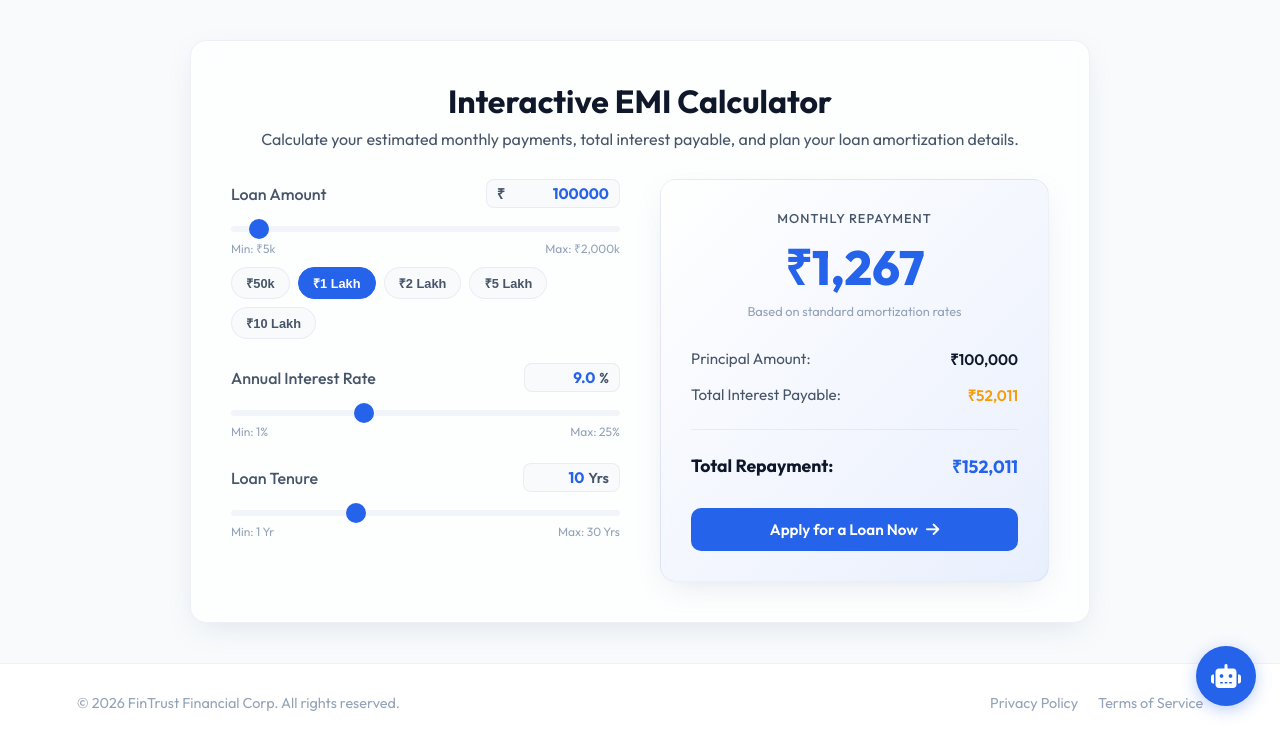
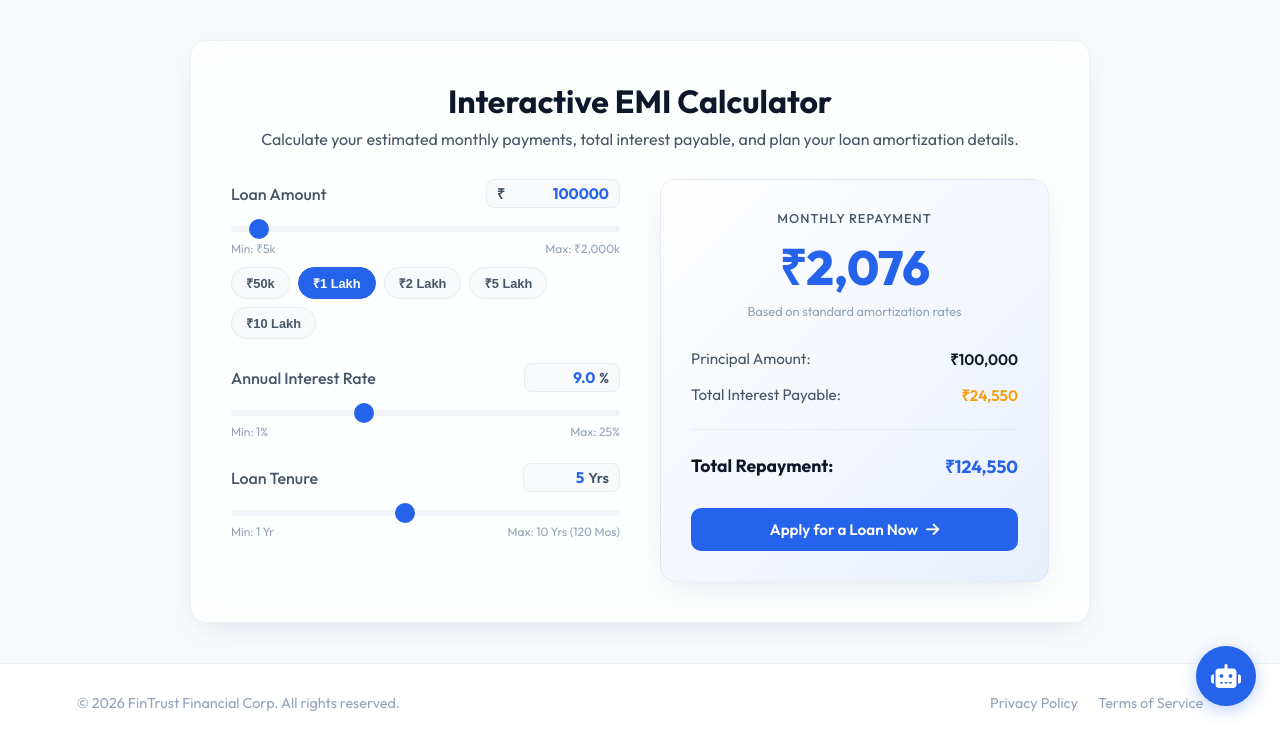
Before and after one commit to ayushchaudhary98012-commits/Fincheck2.o, a Flask app: page /calculator in a window 1280 px wide. Shown: the part 70-812 px from the top of the page. Run offline with Flask 3, Linux system fonts and the light colour scheme; some libraries are stand-ins or nearby versions.

Commit message:
fix: restrict loan tenure to maximum 120 months (10 years) in application form and calculator

```diff
--- a/frontend/templates/calculator.html
+++ b/frontend/templates/calculator.html
@@ -58,14 +58,14 @@
                 <div class="slider-header" style="align-items: center; gap: 10px;">
                     <span>Loan Tenure</span>
                     <div class="input-inline-wrap">
-                        <input type="number" id="calc-tenure-input" class="inline-calc-input" min="1" max="35" step="1" value="10" style="width: 50px;">
+                        <input type="number" id="calc-tenure-input" class="inline-calc-input" min="1" max="10" step="1" value="5" style="width: 50px;">
                         <span class="currency-symbol" style="margin-left: 4px; margin-right: 0;">Yrs</span>
                     </div>
                 </div>
-                <input type="range" id="calc-tenure" class="range-slider" min="1" max="30" step="1" value="10">
+                <input type="range" id="calc-tenure" class="range-slider" min="1" max="10" step="1" value="5">
                 <div style="display: flex; justify-content: space-between; font-size: 0.75rem; color: var(--text-muted); margin-top: 4px;">
                     <span>Min: 1 Yr</span>
-                    <span>Max: 30 Yrs</span>
+                    <span>Max: 10 Yrs (120 Mos)</span>
                 </div>
             </div>
         </div>
```
Also changed, not shown: frontend/templates/apply.html (+4 -5 lines).
